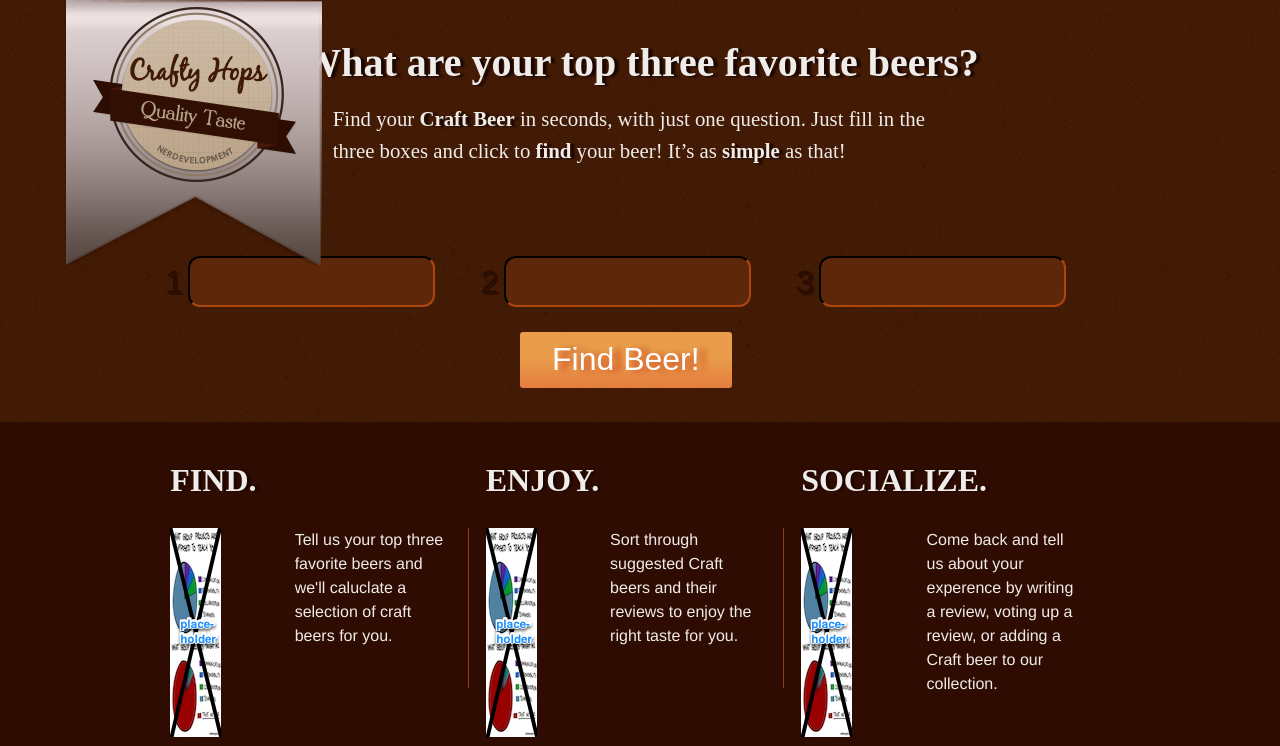
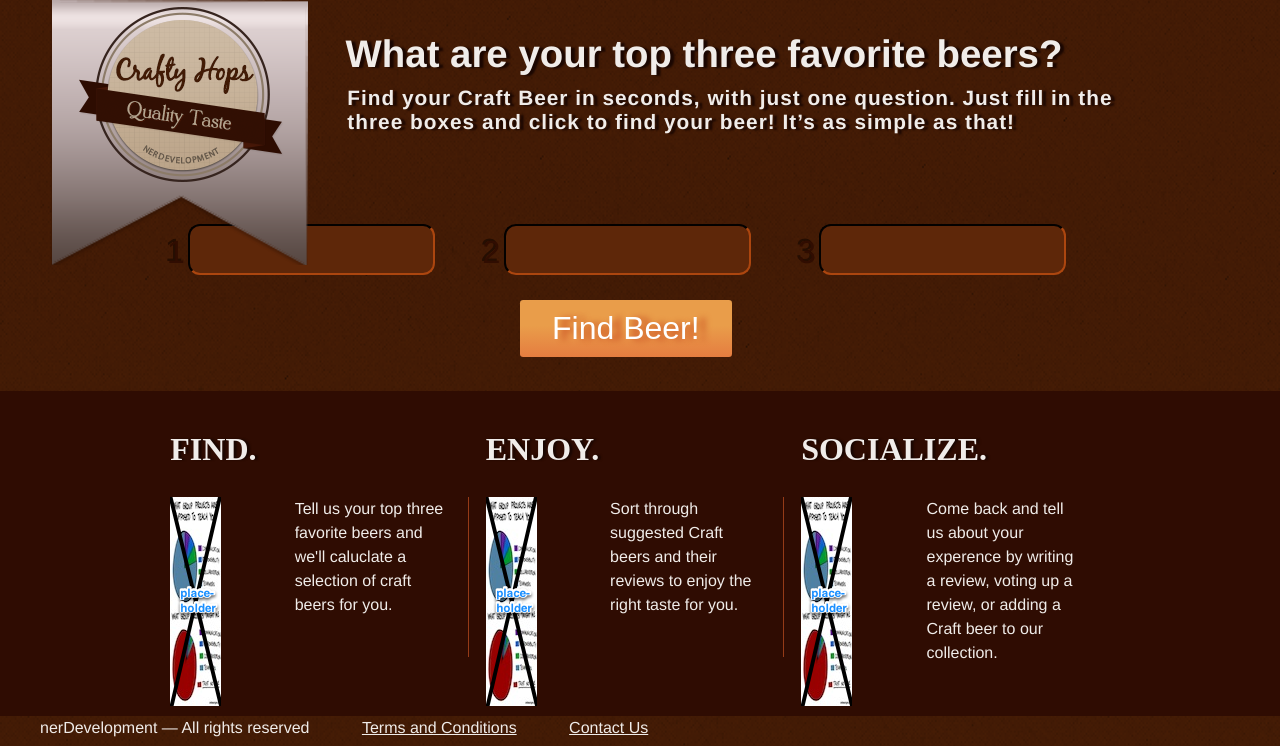
Before and after one commit to nerDevelopment/craftyHops, a CodeIgniter app: page / in a window 1280 px wide. Shown: the part 128-874 px from the top of the page. Run offline with CodeIgniter, Linux system fonts and the light colour scheme; some libraries are stand-ins or nearby versions.

Commit message:
update logo tagline and subline in html and css

```diff
--- a/application/views/home_view.php
+++ b/application/views/home_view.php
@@ -1,3 +1,12 @@
+<!--  ====================	Information ====================
+Author:  nerDevelopment
+Project: Crfty Hops
+Date: 12/04/2012
+
+    LAST UPDATE
+Author: Rach
+Time: 6:34 pm
+====================	-->
 <!DOCTYPE html>
 <html lang="en">
 <head>
@@ -35,7 +44,6 @@
 
 		<header>
 			<div id="headerContent">
-
 				<nav id="mainNav">
 					<ul>
 		    				<li><a href="#home" class="navHome">Home</a></li>
@@ -68,7 +76,7 @@
 			<div class="container">
 				<div class="promoContent">
 					<p class="tagLine"><span class="textShadow">What are your top three favorite beers?</span></p>
-					<p class="subParagraph">Find your <span class="textShadow">Craft Beer</span> in seconds, with just one question. Just fill in the three boxes and click to <span class="textShadow">find</span> your beer!  It’s as <span class="textShadow">simple</span> as that!</p>
+					<p class="subParagraph"><span class="textShadow">Find your Craft Beer in seconds, with just one question. Just fill in the three boxes and click to find your beer! It’s as simple as that!</span></p>
 				</div><!--  end promoContent  -->
 
 			<div class="posInput">
@@ -162,8 +170,6 @@
 		</article><!--  end addBeer page -->
 
 <!--  ====================  Login page ====================	-->
-
-
 		<article id="login">
 			<div class="container">
 				<div class="notamember"  style="display: none;">
--- a/inc/css/screen.css
+++ b/inc/css/screen.css
@@ -2,6 +2,10 @@
 Author:  nerDevelopment
 Project: Crfty Hops
 Date: 12/04/2012
+
+    LAST UPDATE
+Author: Rach
+Time: 6:34 pm
 
     STYLE GUIDE
 HTML background color: #411a0a
@@ -13,7 +17,7 @@ Crafty Hops - Blackjack
 Quality Tast - Quaver Serif
 Nav - Cubano
 nerDevelopment - Myriad
-Content - Quaver Sans
+Content - Quaver Sans (Letter Spacing = 1px)
 Titles/Headings - Cudano
 --------------------------------------------------------------------------------*/
 
@@ -113,11 +117,11 @@ header{
 }
 
 #logoPos{
-	padding-left: 4.0em;
+	padding-left: 3.1em;
 	position: absolute;
 }
 
-#mainNav  li a{
+#mainNav li a{
 	font-size: 1.5em;
 	font-family: Cubano, Helvetica, Arial;
 	text-decoration: none;
@@ -194,29 +198,27 @@ nav ul{
 	width: 65%;
 }
 
-.active{
-
+/*------------------------------HOME PAGE-------------------------------*/
+.tagLine{
+	font: 2.4em Cubano, Helvetica, Arial;
+	margin: auto;
+	margin-left: 9em;
+	width: 60%;
 }
 
-/*------------------------------HOME PAGE-------------------------------*/
-.tagLine{
-	font-size: 2.5em;
-	text-align: center;
- }
-
- .subParagraph{
- 	font-size: 1.3em;
- 	font-family:Greyscale-Basic;
+.subParagraph{
+ 	font: 1.3em "Quaver Sans", Helvetica, Arial;
+ 	letter-spacing: 1px;
+ 	margin: auto;
+ 	margin-left: 16.7em;
+ 	padding-top: .5em;
  	text-align: left;
- 	padding-top: .5em;
- 	width: 80%;
- 	margin: 0 auto;
+ 	width: 60%;
  }
 
 .textShadow{
 	text-shadow: 4px 1px 2px rgba(27, 7, 2, 1);
 	font-weight: bold;
-	font-family: Luxi-Sans;
 }
 
 .sudggestInput {
@@ -228,7 +230,6 @@ nav ul{
 }
 
 .promoContent{
-	width: 60%;
 	padding-top: 2em;
 	padding-bottom: 5em;
 	margin: 0 auto;
```
